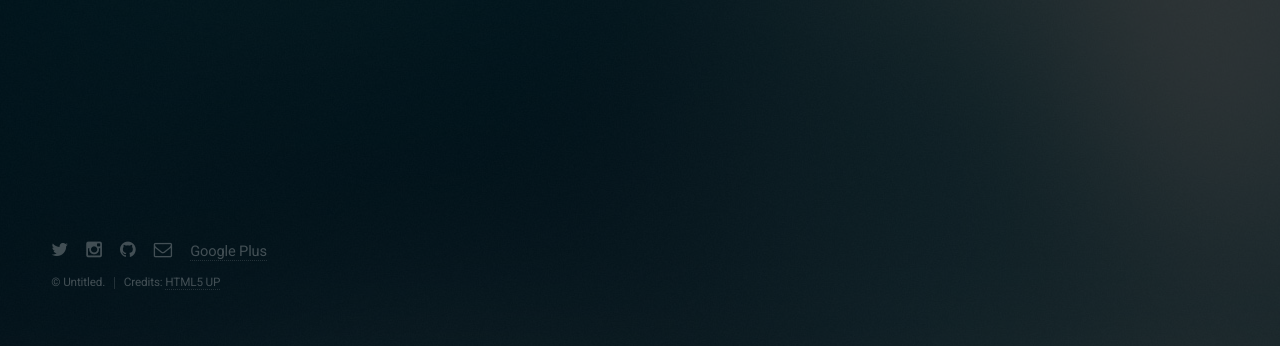
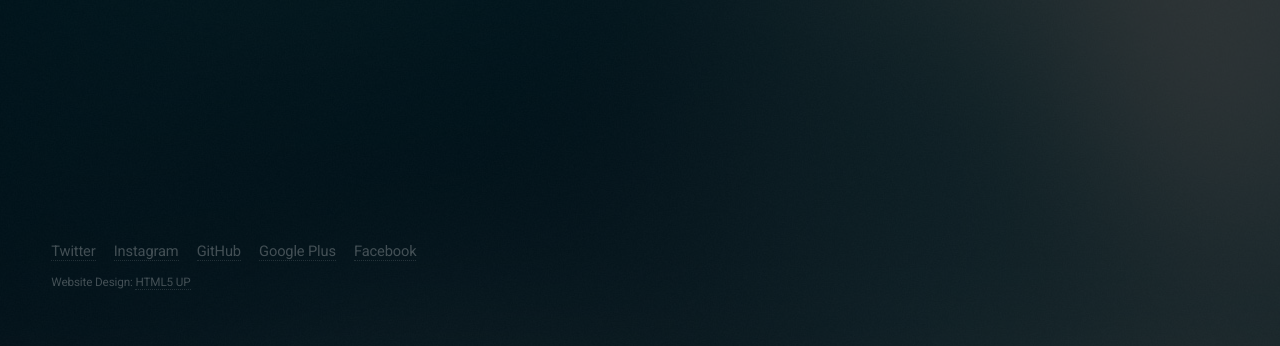
Before and after one commit to whitemike889/hickman1970.github.io, a plain HTML site: page index.html in a window 1280 px wide. Shown: the part 454-800 px from the top of the page. Drawn offline with Linux system fonts and the light colour scheme.

Commit message:
fixed links and removed icons for social media

```diff
--- a/index.html
+++ b/index.html
@@ -29,14 +29,14 @@
 		<!-- Footer -->
 			<footer id="footer">
 				<ul class="icons">
-					<li><a href="#" class="icon fa-twitter"><span class="label">Twitter</span></a></li>
-					<li><a href="#" class="icon fa-instagram"><span class="label">Instagram</span></a></li>
-					<li><a href="#" class="icon fa-github"><span class="label">GitHub</span></a></li>
-					<li><a href="#" class="icon fa-envelope-o"><span class="label">Email</span></a></li>
+					<li><a href="https://twitter.com/hickman1970"><span class="label">Twitter</span></a></li>
+					<li><a href="https://instagram.com/hickman1970"><span class="label">Instagram</span></a></li>
+					<li><a href="https://github.com/hickman1970"><span class="label">GitHub</span></a></li>
 					<li><a href="https://plus.google.com/+WilliamHickman"><span class="label">Google Plus</span></a></li>
+					<li><a href="https://facebook.com/will.hickman><span class="label">Facebook</span></a></li>
 				</ul>
 				<ul class="copyright">
-					<li>&copy; Untitled.</li><li>Credits: <a href="http://html5up.net">HTML5 UP</a></li>
+					<li>Website Design: <a href="http://html5up.net">HTML5 UP</a></li>
 				</ul>
 			</footer>
 
```
